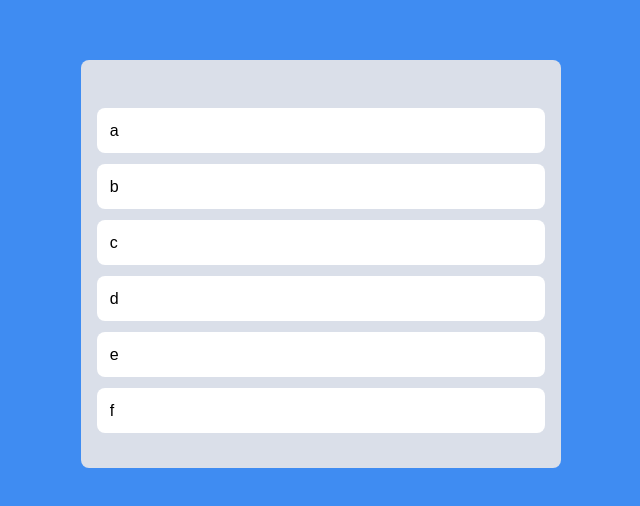
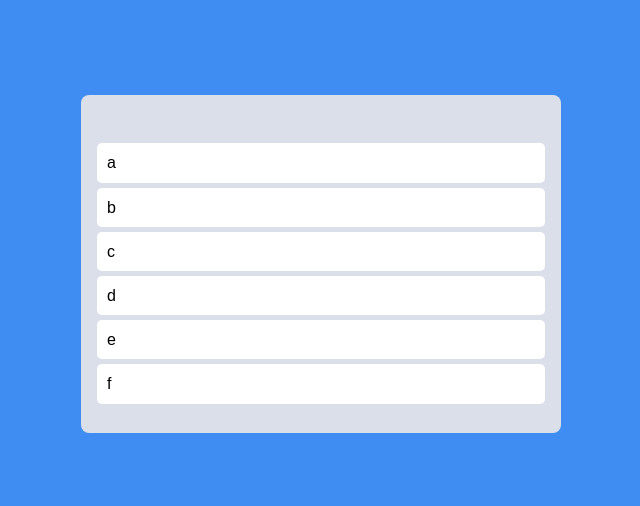
Before and after one commit to Typonote/TrelloClone, a React (Create React App) app: page / in a window 1280 px wide. Shown: the part 136-642 px from the top of the page, without its empty margins (319-959 px from the left). Built offline with nearby package versions, Linux system fonts and the light colour scheme.

Commit message:
#6 React.memo

```diff
--- a/src/App.tsx
+++ b/src/App.tsx
@@ -1,12 +1,8 @@
-import {
-  DragDropContext,
-  Droppable,
-  Draggable,
-  DropResult,
-} from "react-beautiful-dnd";
+import { DragDropContext, Droppable, DropResult } from "react-beautiful-dnd";
 import { useRecoilState } from "recoil";
 import styled from "styled-components";
 import { toDoState } from "./atoms";
+import DragableCard from "./Components/DragableCard";
 
 const Wrapper = styled.div`
   display: flex;
@@ -32,15 +28,6 @@ const Board = styled.div`
   min-height: min-content;
 `;
 
-const Card = styled.div`
-  border-radius: 0.5rem;
-  margin-bottom: 0.7rem;
-  padding: 0.8rem 0.8rem;
-  background-color: ${(props) => props.theme.cardColor};
-`;
-
-const toDos = ["a", "b", "c", "d", "e", "f"];
-
 function App() {
   const [toDos, setToDos] = useRecoilState(toDoState);
   const onDragEnd = ({ draggableId, destination, source }: DropResult) => {
@@ -48,15 +35,13 @@ function App() {
     setToDos((oldToDos) => {
       const toDosCopy = [...oldToDos];
       // 1) Delete item on source.index
-      console.log("Delete item on", source.index);
-      console.log(toDosCopy);
+
       toDosCopy.splice(source.index, 1);
-      console.log("Deleted item");
-      console.log(toDosCopy);
+
       // 2) Put back the item on the destination.index
-      console.log("Put back", draggableId, "on ", destination.index);
+
       toDosCopy.splice(destination?.index, 0, draggableId);
-      console.log(toDosCopy);
+
       return toDosCopy;
     });
   };
@@ -69,17 +54,7 @@ function App() {
             {(magic) => (
               <Board ref={magic.innerRef} {...magic.droppableProps}>
                 {toDos.map((toDo, index) => (
-                  <Draggable key={toDo} draggableId={toDo} index={index}>
-                    {(magic) => (
-                      <Card
-                        ref={magic.innerRef}
-                        {...magic.dragHandleProps}
-                        {...magic.draggableProps}
-                      >
-                        {toDo}
-                      </Card>
-                    )}
-                  </Draggable>
+                  <DragableCard key={toDo} index={index} toDo={toDo} />
                 ))}
                 {magic.placeholder}
               </Board>
--- /dev/null
+++ b/src/Components/DragableCard.tsx
@@ -0,0 +1,33 @@
+import React from "react";
+import { Draggable } from "react-beautiful-dnd";
+import styled from "styled-components";
+
+const Card = styled.div`
+  border-radius: 5px;
+  margin-bottom: 5px;
+  padding: 10px 10px;
+  background-color: ${(props) => props.theme.cardColor};
+`;
+
+interface DragableCardInterface {
+  toDo: string;
+  index: number;
+}
+
+function DragableCard({ toDo, index }: DragableCardInterface) {
+  return (
+    <Draggable key={toDo} draggableId={toDo} index={index}>
+      {(magic) => (
+        <Card
+          ref={magic.innerRef}
+          {...magic.dragHandleProps}
+          {...magic.draggableProps}
+        >
+          {toDo}
+        </Card>
+      )}
+    </Draggable>
+  );
+}
+
+export default React.memo(DragableCard);
```
